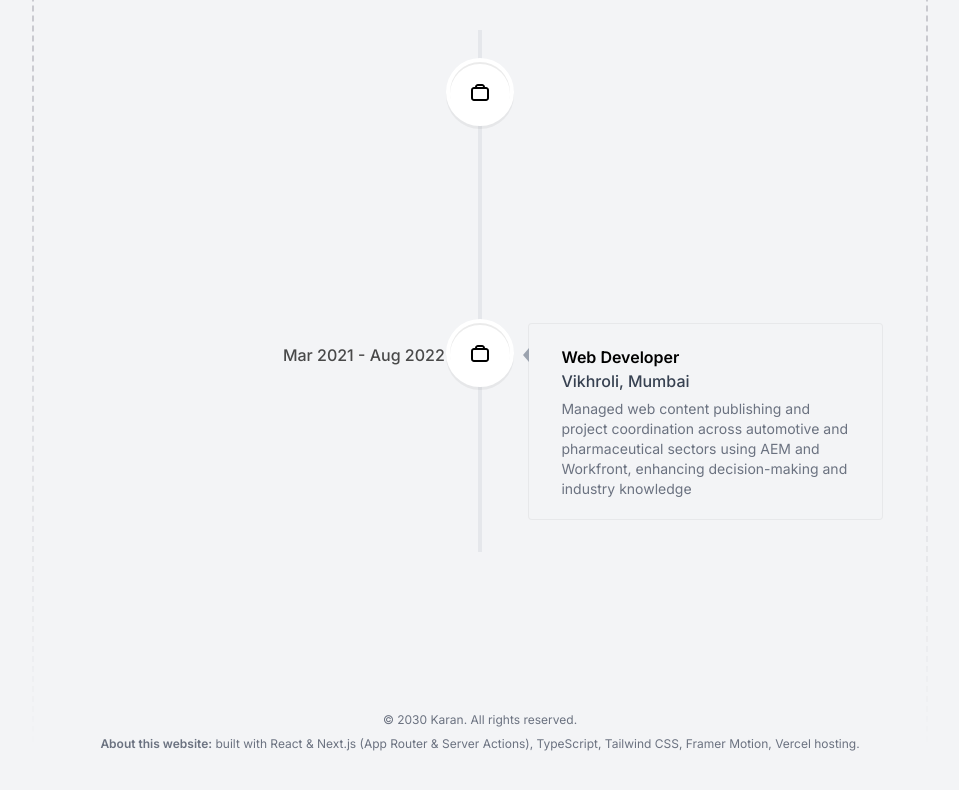
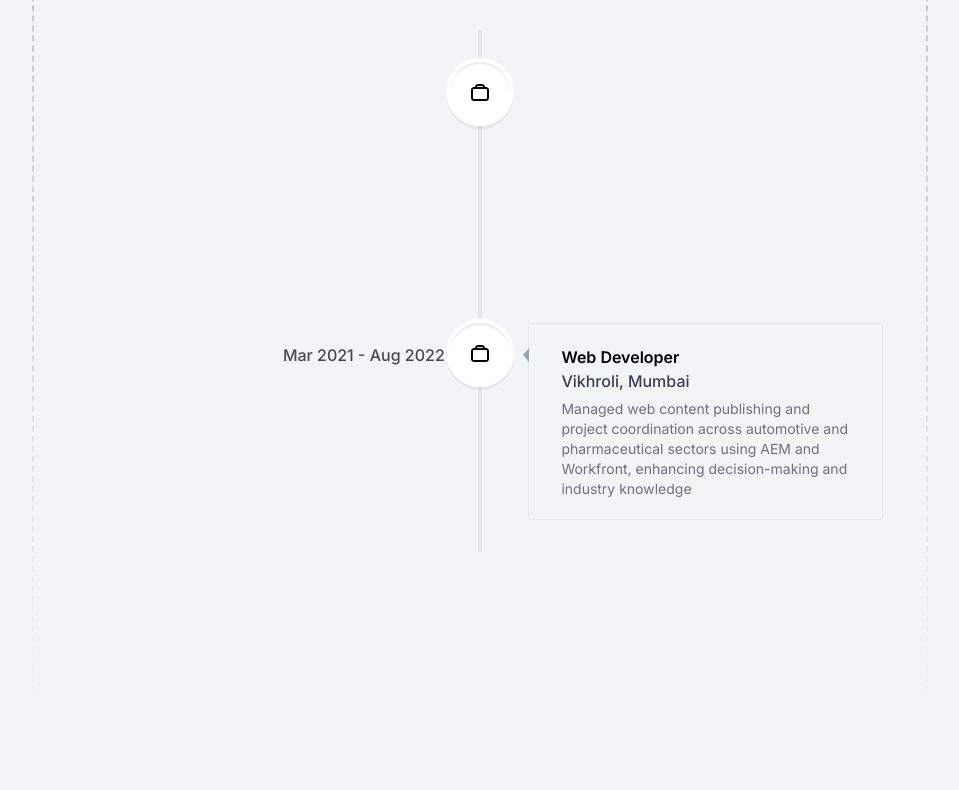
Before and after one commit to karanyadavv/portfolio, a Next.js app: page / in a window 1280 px wide. Shown: the part 2776-3566 px from the top of the page, without its empty margins (160-1119 px from the left). After the commit the page ends 3488 px from the top, so only its background shows below. Built offline with nearby package versions, Linux system fonts and the light colour scheme.

Commit message:
removed footer  & fixed typescript module resolution

```diff
--- /dev/null
+++ b/app/globals.d.ts
@@ -0,0 +1 @@
+declare module "*.css";
--- a/app/layout.tsx
+++ b/app/layout.tsx
@@ -1,12 +1,11 @@
 import Header from "@/components/header";
-import "./globals.css";
-import { Inter } from "next/font/google";
+import ThemeSwitch from "@/components/theme-switch";
 import ActiveSectionContextProvider from "@/context/active-section-context";
-import { Toaster } from "react-hot-toast";
-import Footer from "@/components/footer";
-import ThemeSwitch from "@/components/theme-switch";
 import ThemeContextProvider from "@/context/theme-context";
 import { Metadata } from "next";
+import { Inter } from "next/font/google";
+import { Toaster } from "react-hot-toast";
+import "./globals.css";
 
 const inter = Inter({ subsets: ["latin"] });
 
@@ -52,7 +51,6 @@ export default function RootLayout({
           <ActiveSectionContextProvider>
             <Header />
             {children}
-            <Footer />
             <Toaster position="top-right" />
             <ThemeSwitch />
           </ActiveSectionContextProvider>
--- a/components/footer.tsx
+++ /dev/null
@@ -1,16 +0,0 @@
-import React from "react";
-
-export default function Footer() {
-  return (
-    <footer className="mb-10 px-4 text-center text-gray-500">
-      <small className="mb-2 block text-xs">
-        &copy; 2030 Karan. All rights reserved.
-      </small>
-      <p className="text-xs">
-        <span className="font-semibold">About this website:</span> built with
-        React & Next.js (App Router & Server Actions), TypeScript, Tailwind CSS,
-        Framer Motion, Vercel hosting.
-      </p>
-    </footer>
-  );
-}
```
